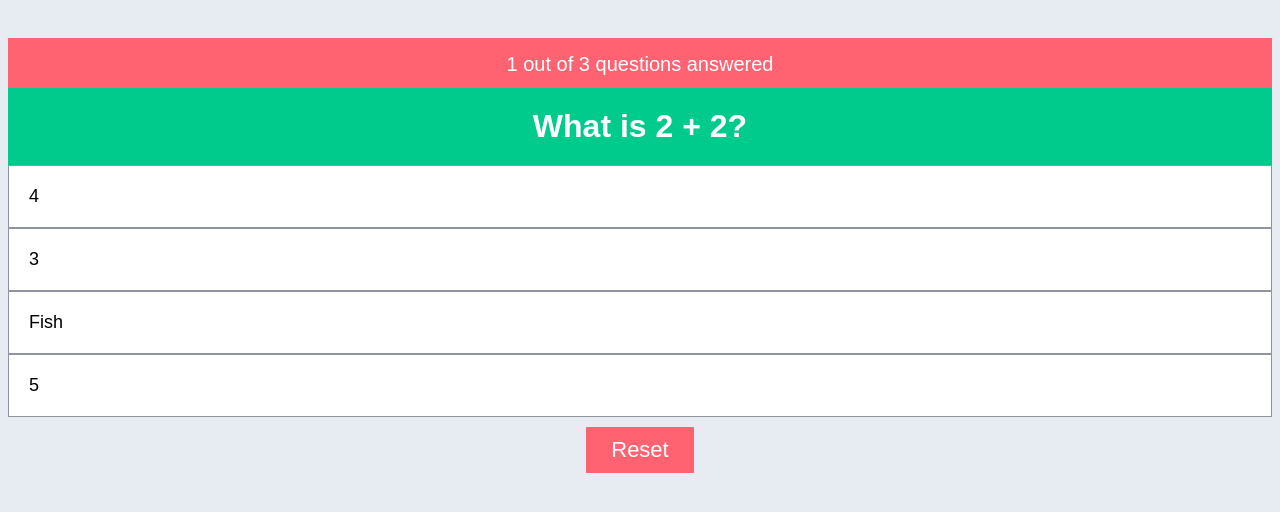
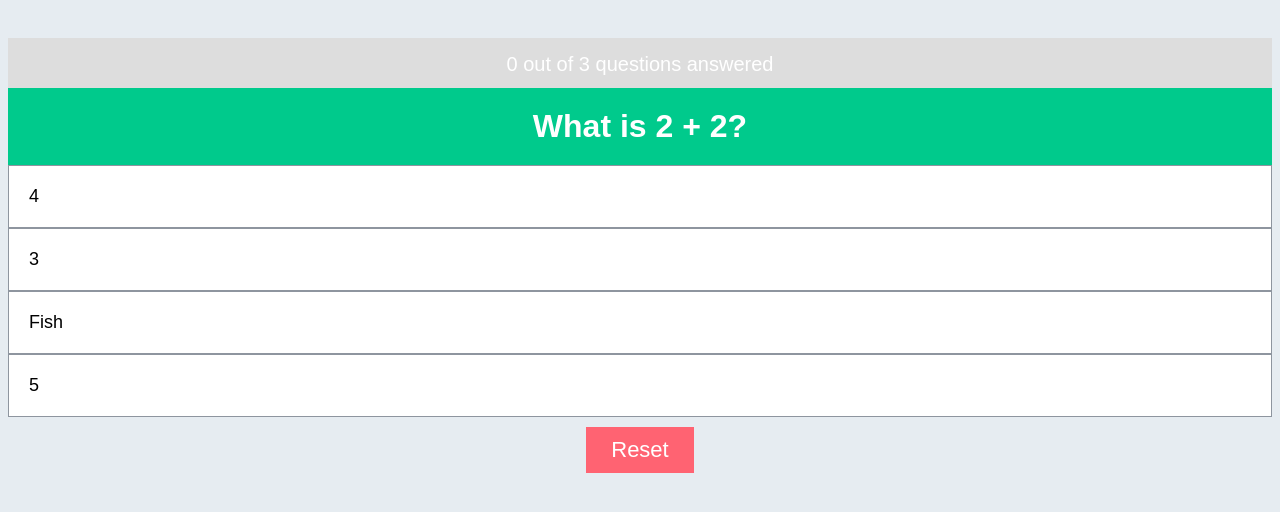
Before and after one commit to Coolbylaki/VueQuiz, a Vue app: page / in a window 1280 px wide. Shown: the top 512 px of the page. Built offline with nearby package versions, Linux system fonts and the light colour scheme.

Commit message:
Update: style the bar dynamically

```diff
--- a/src/App.vue
+++ b/src/App.vue
@@ -103,7 +103,6 @@
 	},
 	methods: {
 		questionAnswered(is_correct) {
-			console.log(is_correct);
 			if (is_correct) {
 				this.totalCorrect++;
 			}
--- a/src/components/Questions.vue
+++ b/src/components/Questions.vue
@@ -1,8 +1,8 @@
 <template>
 	<div class="questions-ctr">
 		<div class="progress">
-			<div class="bar"></div>
-			<div class="status">1 out of 3 questions answered</div>
+			<div class="bar" :style="{ width: `${(questionsAnswered / questions.length) * 100}%` }"></div>
+			<div class="status">{{ questionsAnswered }} out of {{ questions.length }} questions answered</div>
 		</div>
 		<div
 			class="single-question"
```
